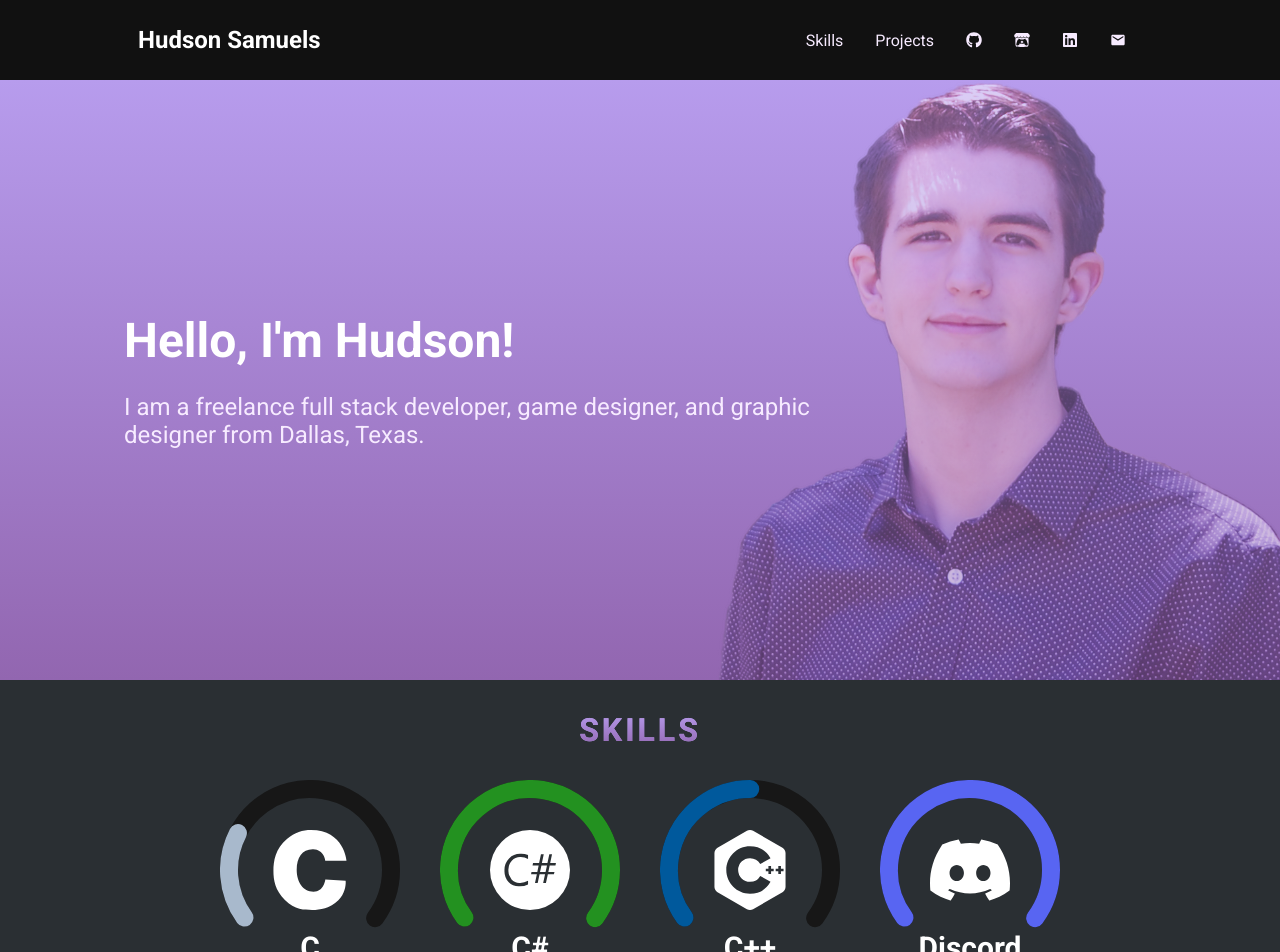
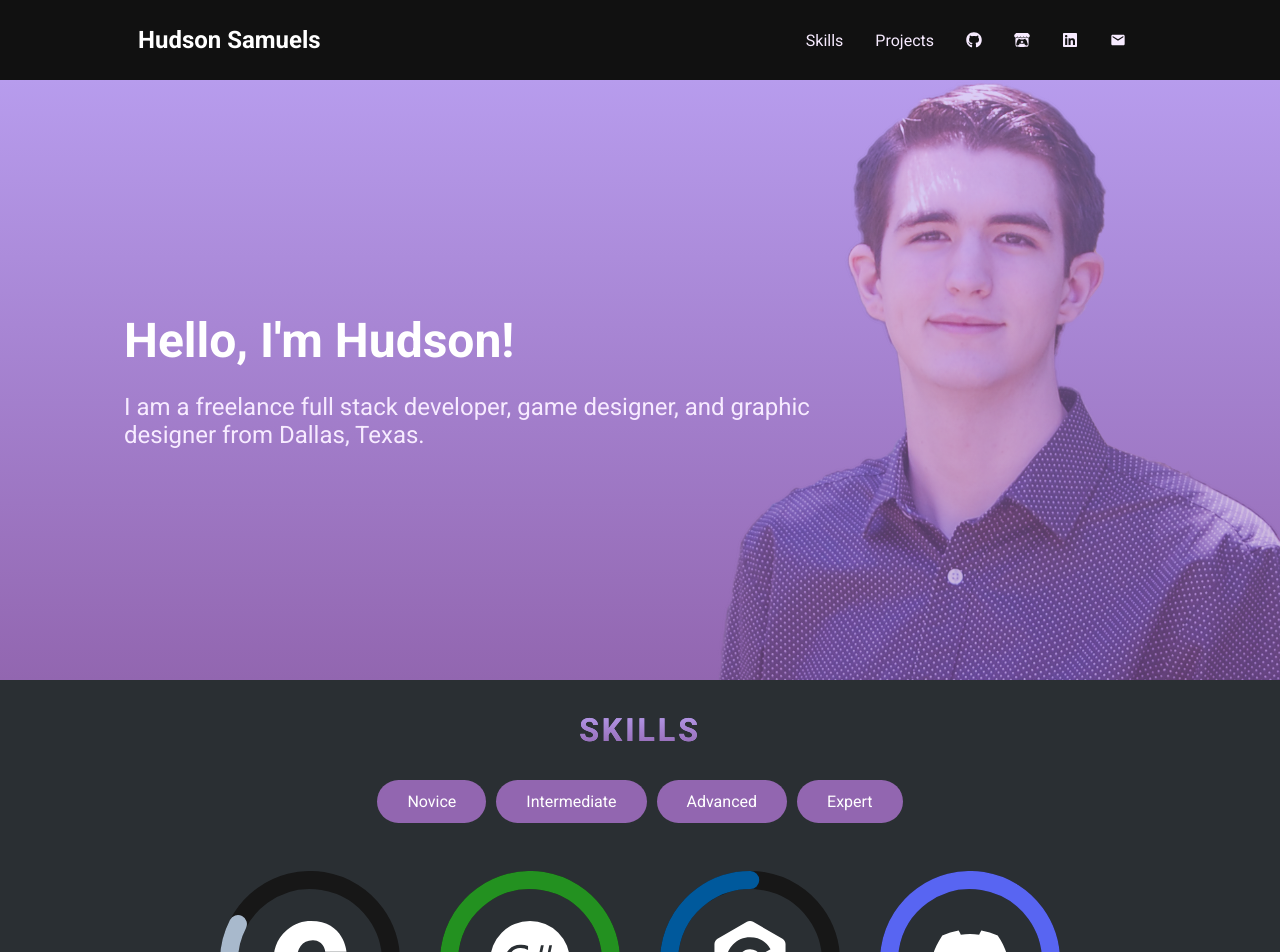
Before and after one commit to EMERALD0874/emerald0874.github.io, a React (Create React App) app: page / in a window 1280 px wide. Shown: the top 952 px of the page. Built offline with nearby package versions, Linux system fonts and the light colour scheme.

Commit message:
Added filter buttons for skills

```diff
--- a/src/components/ButtonElements.js
+++ b/src/components/ButtonElements.js
@@ -18,6 +18,29 @@ export const ButtonLink = styled.a`
 
   &:hover {
     transition: all 0.1s ease-in-out;
-    background: #9266b0;
+    background: #121212;
   }
 `;
+
+export const FilterButton = styled.div`
+  border-radius: 50px;
+  background: ${({ active }) => (active ? "#9266b0" : "#171717")};
+  white-space: nowrap;
+  padding: 12px 30px;
+  color: #fff;
+  font-size: 16px;
+  outline: none;
+  border: none;
+  cursor: pointer;
+  display: flex;
+  justify-content: center;
+  align-items: center;
+  transition: all 0.1s ease-in-out;
+  text-decoration: none;
+  margin-bottom: 10px;
+
+  &:hover {
+    transition: all 0.1s ease-in-out;
+    background: ${({ active }) => (active ? "#7D5796" : "#121212")};
+  }
+`;
--- a/src/components/Skills/SkillsElements.js
+++ b/src/components/Skills/SkillsElements.js
@@ -33,6 +33,8 @@ export const SkillBarContainer = styled(motion.div)`
   justify-content: center;
   align-items: flex-start;
   size: "80px";
+  opacity: ${({ active }) => (active ? 1 : 0.2)};
+  transition: all 0.2s ease-in-out;
 `;
 
 export const SkillBarTitle = styled.h1`
@@ -60,3 +62,13 @@ export const SkillBarSubtitle = styled.h1`
   letter-spacing: 1.8px;
   text-transform: uppercase;
 `;
+
+export const SkillButtonWrapper = styled.div`
+  display: flex;
+  justify-content: center;
+  align-items: center;
+  flex-direction: row;
+  flex-wrap: wrap;
+  margin-bottom: 38px;
+  width: 100%;
+`;
--- /dev/null
+++ b/src/components/Skills/index.css
@@ -0,0 +1,7 @@
+#buttons > *:last-child {
+  margin-right: 0px;
+}
+
+#buttons > * {
+  margin-right: 10px;
+}
--- a/src/components/Skills/index.js
+++ b/src/components/Skills/index.js
@@ -6,6 +6,7 @@ import {
   SkillBarContainer,
   SkillBarTitle,
   SkillBarSubtitle,
+  SkillButtonWrapper,
 } from "./SkillsElements";
 import {
   buildStyles,
@@ -32,9 +33,10 @@ import {
   SiAdobepremierepro,
 } from "react-icons/si";
 import "react-circular-progressbar/dist/styles.css";
+import { FilterButton } from "../ButtonElements";
 
 const SkillLevelEnum = {
-  Beginner: { text: "Novice", value: 25 },
+  Novice: { text: "Novice", value: 25 },
   Intermediate: { text: "Intermediate", value: 50 },
   Advanced: { text: "Advanced", value: 75 },
   Expert: { text: "Expert", value: 100 },
@@ -43,9 +45,21 @@ const SkillLevelEnum = {
   CertifiedMod: { text: "Certified Mod", value: 100 },
 };
 
+function useToggle(initialValue = false) {
+  const [value, setValue] = React.useState(initialValue);
+  const toggle = React.useCallback(() => {
+    setValue((v) => !v);
+  }, []);
+  return [value, toggle];
+}
+
 const Skills = () => {
   const { ref, inView } = useInView();
   const animation = useAnimation();
+  const [noviceEnabled, noviceToggle] = useToggle(true);
+  const [intermediateEnabled, intermediateToggle] = useToggle(true);
+  const [advancedEnabled, advancedToggle] = useToggle(true);
+  const [expertEnabled, expertToggle] = useToggle(true);
 
   useEffect(() => {
     if (inView) {
@@ -60,6 +74,20 @@ const Skills = () => {
 
   return (
     <>
+      <SkillButtonWrapper id="buttons">
+        <FilterButton active={noviceEnabled} onClick={noviceToggle}>
+          Novice
+        </FilterButton>
+        <FilterButton active={intermediateEnabled} onClick={intermediateToggle}>
+          Intermediate
+        </FilterButton>
+        <FilterButton active={advancedEnabled} onClick={advancedToggle}>
+          Advanced
+        </FilterButton>
+        <FilterButton active={expertEnabled} onClick={expertToggle}>
+          Expert
+        </FilterButton>
+      </SkillButtonWrapper>
       <SkillBarWrapper
         ref={ref}
         initial={{ y: 10, opacity: 0 }}
@@ -69,116 +97,134 @@ const Skills = () => {
           title={"C"}
           logo={SiC}
           brandColor={"#A8B9CC"}
-          skillLevel={SkillLevelEnum.Beginner}
+          skillLevel={SkillLevelEnum.Novice}
+          active={noviceEnabled}
         />
         <SkillBar
           title={"C#"}
           logo={SiCsharp}
           brandColor={"#239120"}
           skillLevel={SkillLevelEnum.Expert}
+          active={expertEnabled}
         />
         <SkillBar
           title={"C++"}
           logo={SiCplusplus}
           brandColor={"#00599C"}
           skillLevel={SkillLevelEnum.Intermediate}
+          active={intermediateEnabled}
         />
         <SkillBar
           title={"Discord"}
           logo={SiDiscord}
           brandColor={"#5865F2"}
           skillLevel={SkillLevelEnum.CertifiedMod}
+          active={expertEnabled}
         />
         <SkillBar
           title={"Docker"}
           logo={SiDocker}
           brandColor={"#2496ED"}
           skillLevel={SkillLevelEnum.Advanced}
+          active={advancedEnabled}
         />
         <SkillBar
           title={"Git"}
           logo={SiGit}
           brandColor={"#F05032"}
           skillLevel={SkillLevelEnum.Advanced}
+          active={advancedEnabled}
         />
         <SkillBar
           title={"Java"}
           logo={SiJava}
           brandColor={"#007396"}
           skillLevel={SkillLevelEnum.Expert}
+          active={expertEnabled}
         />
         <SkillBar
           title={"Linux"}
           logo={SiLinux}
           brandColor={"#FCC624"}
           skillLevel={SkillLevelEnum.Advanced}
+          active={advancedEnabled}
         />
         <SkillBar
           title={"MacOS"}
           logo={SiMacos}
           brandColor={"#FFF"}
           skillLevel={SkillLevelEnum.Advanced}
+          active={advancedEnabled}
         />
         <SkillBar
           title={"Node.js"}
           logo={SiNodedotjs}
           brandColor={"#339933"}
           skillLevel={SkillLevelEnum.Intermediate}
+          active={intermediateEnabled}
         />
         <SkillBar
           title={"Office"}
           logo={SiMicrosoftoffice}
           brandColor={"#D83B01"}
           skillLevel={SkillLevelEnum.Expert}
+          active={expertEnabled}
         />
         <SkillBar
           title={"Photoshop"}
           logo={SiAdobephotoshop}
           brandColor={"#31A8FF"}
           skillLevel={SkillLevelEnum.Certified}
+          active={expertEnabled}
         />
         <SkillBar
           title={"Premiere Pro"}
           logo={SiAdobepremierepro}
           brandColor={"#9999FF"}
           skillLevel={SkillLevelEnum.Advanced}
+          active={advancedEnabled}
         />
         <SkillBar
           title={"Python"}
           logo={SiPython}
           brandColor={"#3776AB"}
-          skillLevel={SkillLevelEnum.Beginner}
+          skillLevel={SkillLevelEnum.Novice}
+          active={noviceEnabled}
         />
         <SkillBar
           title={"React"}
           logo={SiReact}
           brandColor={"#61DAFB"}
           skillLevel={SkillLevelEnum.Intermediate}
+          active={intermediateEnabled}
         />
         <SkillBar
           title={"Steamworks"}
           logo={SiSteam}
           brandColor={"#fff"}
           skillLevel={SkillLevelEnum.Intermediate}
+          active={intermediateEnabled}
         />
         <SkillBar
           title={"Unity"}
           logo={SiUnity}
           brandColor={"#fff"}
           skillLevel={SkillLevelEnum.Advanced}
+          active={advancedEnabled}
         />
         <SkillBar
           title={"Windows 7+"}
           logo={SiWindows}
           brandColor={"#0078D6"}
           skillLevel={SkillLevelEnum.Expert}
+          active={expertEnabled}
         />
       </SkillBarWrapper>
     </>
   );
 };
 
-const SkillBar = ({ title, skillLevel, logo, brandColor }) => {
+const SkillBar = ({ title, skillLevel, logo, brandColor, active }) => {
   const { ref, inView } = useInView();
   const [skillLevelAnimated, updateSkillLevel] = useState(0);
 
@@ -190,7 +236,7 @@ const SkillBar = ({ title, skillLevel, logo, brandColor }) => {
   }, [inView]);
 
   return (
-    <SkillBarContainer ref={ref}>
+    <SkillBarContainer ref={ref} active={active}>
       <CircularProgressbarWithChildren
         value={skillLevelAnimated}
         circleRatio={0.7}
```
